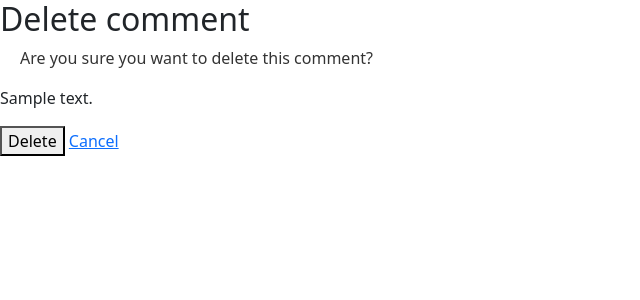
After one commit to Lolkov1ch/RetroNetwork, a Django app: page /comment/1/delete/ in a window 1280 px wide. The commit adds this page. Shown: the top 300 px of the page, without its empty margins (0-640 px from the left). Run offline with Django 5.2, Linux system fonts and the light colour scheme; a user stored in the database is signed in; tables that the repository leaves empty hold one stand-in row (values such as "Sample post").

Commit message:
some new features (idk about bugs)

```diff
--- a/social_network/models.py
+++ b/social_network/models.py
@@ -54,4 +54,4 @@ class Like(models.Model):
         return f"{self.user} likes Post #{self.post.id}"
 
     class Meta:
-        unique_together = ("post", "user")
+        unique_together = ("post", "user", "comment")
--- a/social_network/urls.py
+++ b/social_network/urls.py
@@ -8,7 +8,10 @@ from .views import (PostListView,
                     PostUpdateView,
                     PostDeleteView,
                     PostLikeView,
-                    CommentCreateView)
+                    CommentCreateView,
+                    CommentDeleteView,
+                    CommentEditView,
+                    ToggleLikeView)
 
 
 app_name = "social_network"
@@ -21,6 +24,9 @@ urlpatterns = [
     path("post/<int:pk>/delete/", views.PostDeleteView.as_view(), name="post_delete"),
     path("post/<int:pk>/like/", views.PostLikeView.as_view(), name="post_like"),
     path("post/<int:pk>/comment/add/", views.CommentCreateView.as_view(), name="post_add_comment"),
+    path("comment/<int:pk>/delete/", views.CommentDeleteView.as_view(), name="comment_delete"),
+    path("comment/<int:pk>/edit/", views.CommentEditView.as_view(), name="comment_edit"),
+    path("like/<str:obj_type>/<int:obj_id>/", views.ToggleLikeView.as_view(), name="toggle_like"),
 ]
 
 if settings.DEBUG:
--- a/social_network/views.py
+++ b/social_network/views.py
@@ -6,6 +6,7 @@ from social_network.models import Post, Comment, Like
 from django.contrib.auth.mixins import LoginRequiredMixin
 from django.shortcuts import get_object_or_404
 from django.views import View
+from django.core.exceptions import PermissionDenied
 
 
 class PostCreateView(LoginRequiredMixin, CreateView):
@@ -30,22 +31,6 @@ class PostListView(ListView):
 class PostDetailView(DetailView):
     model = Post
     template_name = "social_network/post_detail.html"
-    class PostLikeView(LoginRequiredMixin, View):
-        def post(self, request, pk):
-            post = get_object_or_404(Post, pk=pk)
-
-            like, created = Like.objects.get_or_create(
-                post=post,
-                user=request.user
-            )
-
-            if not created:
-                like.delete()
-                messages.info(request, "Like removed.")
-            else:
-                messages.success(request, "Post liked!")
-
-            return redirect("social_network:post_detail", pk=post.pk)
 
 
 class PostUpdateView(LoginRequiredMixin, UpdateView):
@@ -109,3 +94,58 @@ class CommentCreateView(LoginRequiredMixin, CreateView):
     def get_success_url(self):
         post_pk = self.kwargs.get("pk")
         return reverse("social_network:post_detail", kwargs={"pk": post_pk})
+
+
+class CommentEditView(LoginRequiredMixin, UpdateView):
+    model = Comment
+    template_name = "social_network/comment_form.html"
+    context_object_name = "comment"
+    fields = ["content"]
+
+    def get_context_data(self, **kwargs):
+        context = super().get_context_data(**kwargs)
+        context["post"] = self.object.post
+        return context
+
+    def get_success_url(self):
+        messages.success(self.request, "Comment updated!")
+        return reverse("social_network:post_detail", kwargs={"pk": self.object.post.pk})
+
+    def dispatch(self, request, *args, **kwargs):
+        if self.get_object().author != request.user:
+            messages.error(request, "You can't edit someone else's comment.")
+            raise PermissionDenied
+        return super().dispatch(request, *args, **kwargs)
+
+
+class CommentDeleteView(LoginRequiredMixin, DeleteView):
+    model = Comment
+    template_name = "social_network/comment_delete.html"
+    context_object_name = "comment"
+
+    def get_context_data(self, **kwargs):
+        context = super().get_context_data(**kwargs)
+        context["post"] = self.object.post
+        return context
+
+    def get_success_url(self):
+        messages.success(self.request, "Comment deleted!")
+        return reverse("social_network:post_detail", kwargs={"pk": self.object.post.pk})
+
+    def dispatch(self, request, *args, **kwargs):
+        if self.get_object().author != request.user:
+            messages.error(request, "You can't delete someone else's comment.")
+            raise PermissionDenied
+        return super().dispatch(request, *args, **kwargs)
+
+
+class ToggleLikeView(LoginRequiredMixin, View):
+    def post(self, request, pk):
+        comment = Comment.objects.get(pk=pk)
+        like, created = Like.objects.get_or_create(comment=comment, user=request.user)
+        if not created:
+            like.delete()
+            messages.info(request, "Like removed.")
+        else:
+            messages.success(request, "Comment liked!")
+        return redirect("social_network:post_detail", pk=comment.post.pk)
--- /dev/null
+++ b/templates/social_network/comment_delete.html
@@ -0,0 +1,17 @@
+{% extends 'social_network/post_base.html' %}
+{% block content %}
+<section>
+    <h2>Delete comment</h2>
+    <p>Are you sure you want to delete this comment?</p>
+    <blockquote>
+        {{ comment.content }}
+    </blockquote>
+    <form method="post">
+        {% csrf_token %}
+        <button type="submit">Delete</button>
+        <a href="{% url 'social_network:post_detail' post.pk %}">
+            Cancel
+        </a>
+    </form>
+</section>
+{% endblock %}
--- a/templates/social_network/post_base.html
+++ b/templates/social_network/post_base.html
@@ -23,6 +23,7 @@
                     {% csrf_token %}
                     <button type="submit">❤️</button>
                 </form>
+                <a href="{% url 'social_network:post_detail' post.pk %}">View details</a>
                 <div class="comments">
                     <h5>Comments:</h5>
                     {% for comment in post.comments.all %}
@@ -32,11 +33,26 @@
                                 <strong>{{ comment.author.username }}</strong>
                                 — {{ comment.created_at }}
                             </small>
+                            <div>
+                                <form method="post" action="{% url 'social_network:toggle_like' comment.pk %}">
+                                    {% csrf_token %}
+                                    <button type="submit">
+                                        ❤️ Like
+                                    </button>
+                                </form>
+                                <a href="{% url 'social_network:comment_edit' comment.pk %}">Edit comment</a>
+                                <a href="{% url 'social_network:comment_delete' comment.pk %}">Delete comment</a>
+                            </div>
                         </div>
                     {% empty %}
                         <p class="text-muted">No comments yet.</p>
                     {% endfor %}
-                    <a href="{% url 'social_network:post_add_comment' post.pk %}">Add Comment</a>
+                    <label for="comment">Add Comment</label>
+                    <form method="post" action="{% url 'social_network:post_add_comment' post.pk %}">
+                        {% csrf_token %}
+                        <textarea name="content" id="comment" required></textarea>
+                        <button type="submit">Submit</button>
+                    </form>
                 </div>
 
                 <div class="mt-2">
@@ -47,6 +63,7 @@
             </div>
             {% empty %}
             <p>No posts available.</p>
+            <a href="{% url 'social_network:post_create' %}">Create Post</a>
         {% endfor %}
     </div>
     {% endblock %}
```
Also changed, not shown: templates/social_network/comment_form.html (+21 -4 lines), README.md, social_network/migrations/0003_alter_like_unique_together.py (added).
